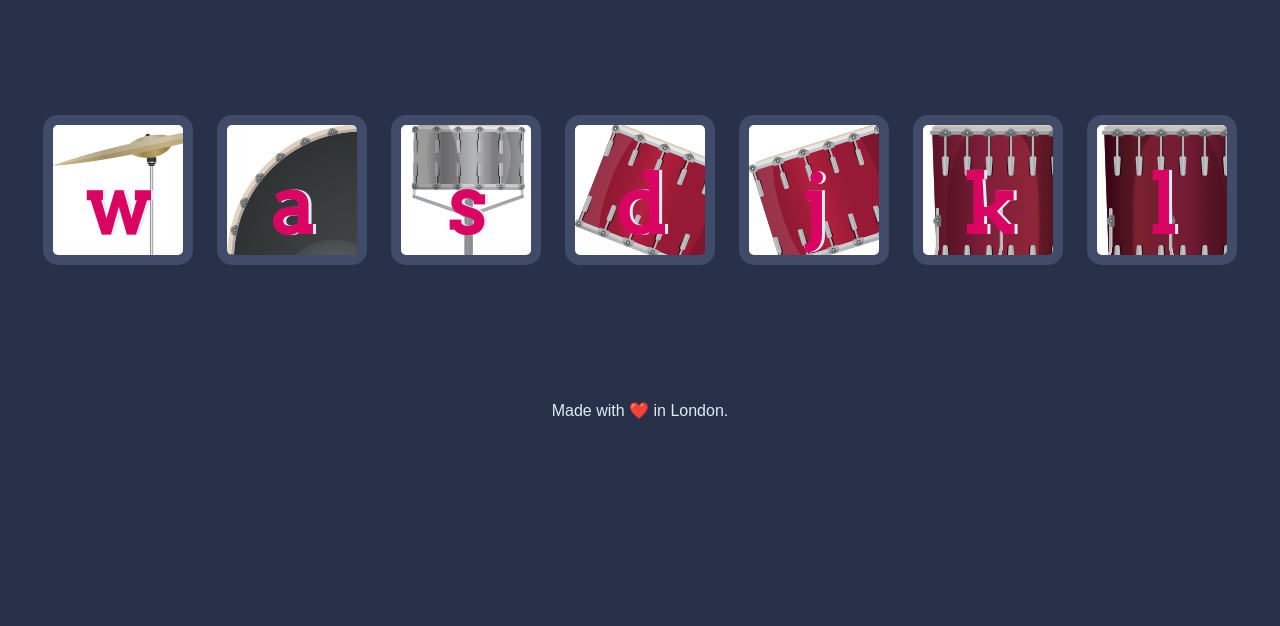
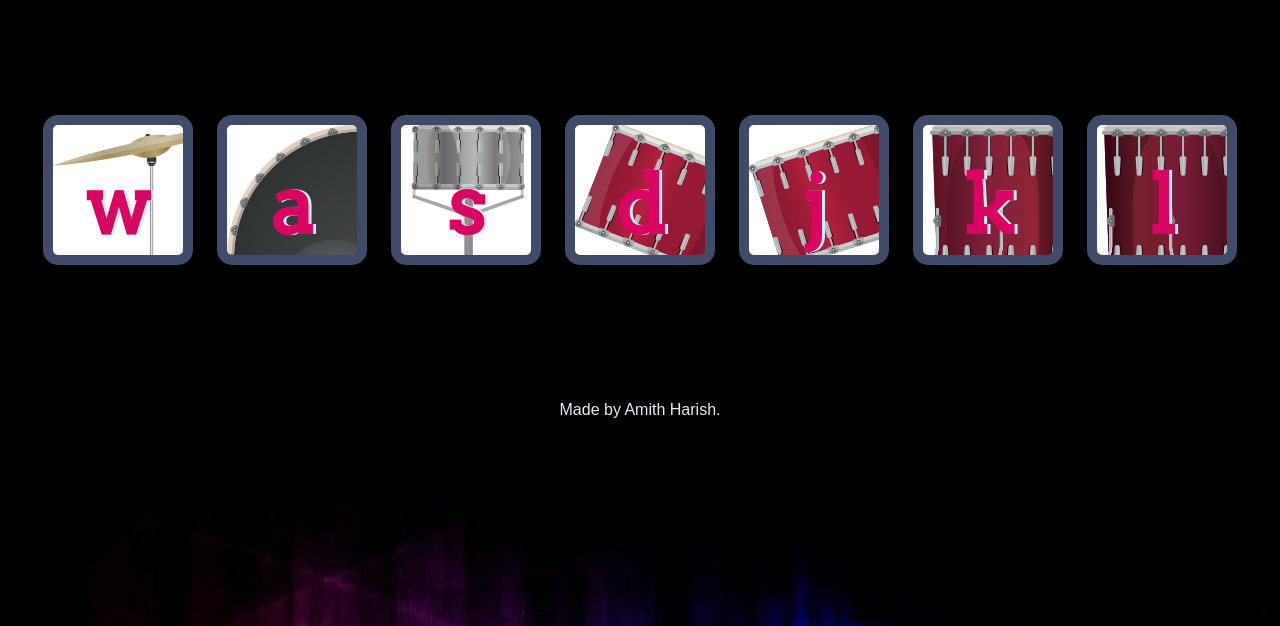
Before and after one commit to Amith0205/Drum-Kit, a plain HTML site: page index.html in a window 1280 px wide. Shown: the part 174-800 px from the top of the page. Drawn offline with Linux system fonts and the light colour scheme.

Commit message:
Complete

```diff
--- a/index.html
+++ b/index.html
@@ -26,7 +26,7 @@
 
 
   <footer>
-    Made with ❤️ in London.
+    Made by Amith Harish.
   </footer>
 
 </body>
--- a/styles.css
+++ b/styles.css
@@ -1,6 +1,6 @@
 body {
   text-align: center;
-  background-color: #283149;
+  background-image: url('images/music.jpg');
 }
 
 h1 {
```
Also changed, not shown: images/music.jpg (added), 1 other file.
